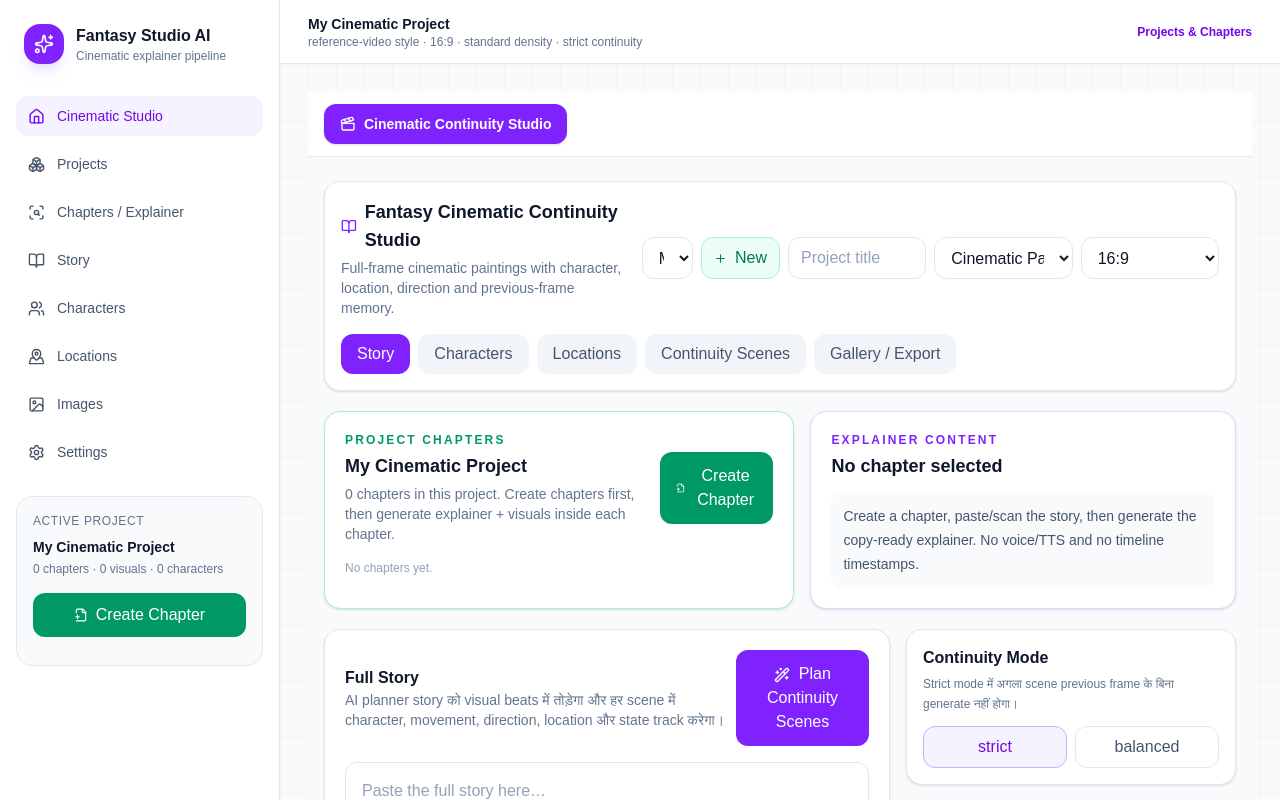
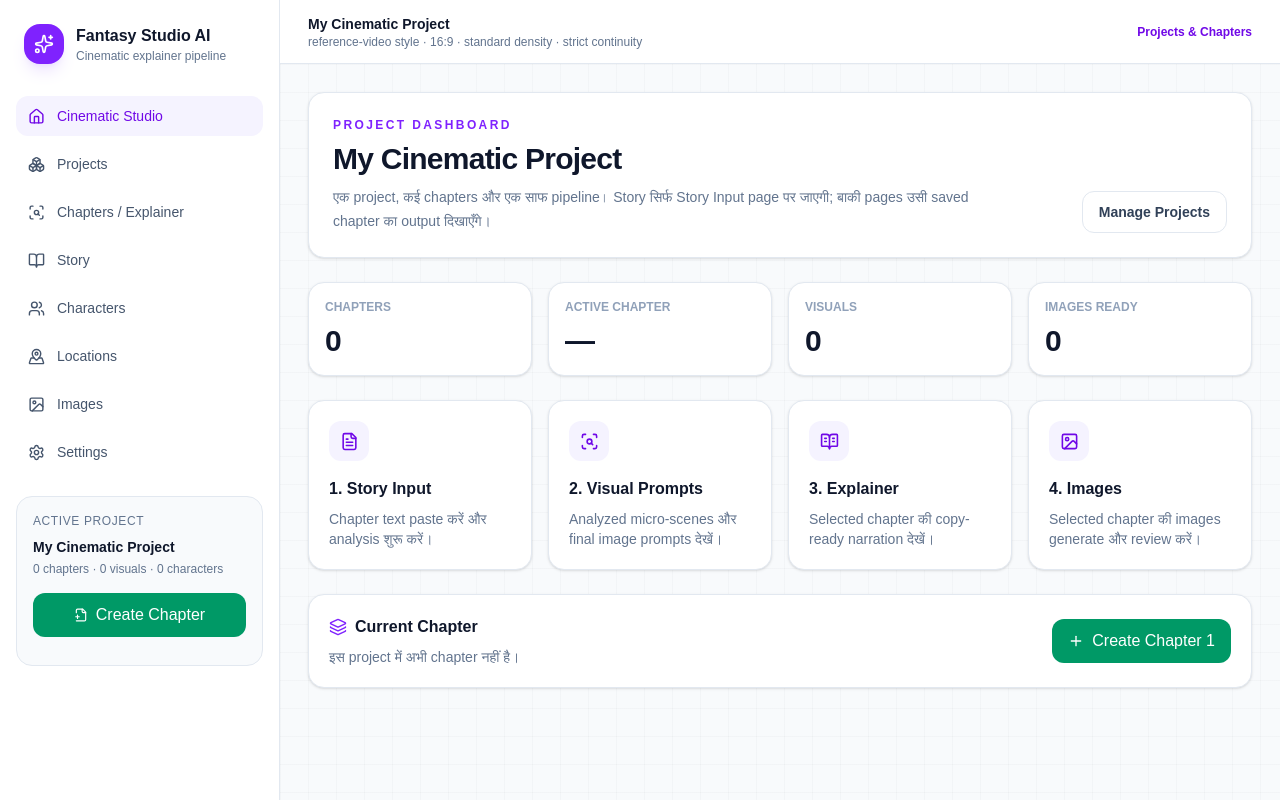
Before and after one commit to shuvinexofficial143-design/Fantasy-manga, a Next.js app: page / in a window 1280 px wide. Shown: the top 800 px of the page. Built offline with nearby package versions, Linux system fonts and the light colour scheme.

Commit message:
Replace home workspace with systematic project dashboard

```diff
--- a/app/page.tsx
+++ b/app/page.tsx
@@ -1,5 +1,66 @@
-import {FantasyStudioWorkspace} from "@/components/fantasy-studio-workspace";
+"use client";
+
+import Link from "next/link";
+import {BookOpenText,FileText,ImageIcon,Layers3,Plus,ScanSearch} from "lucide-react";
+import {useProject} from "@/components/project-provider";
+import {createDraftChapter,nextChapterNumber} from "@/lib/chapters";
 
 export default function HomePage(){
-  return <FantasyStudioWorkspace/>;
+  const {project,updateProject}=useProject();
+  const novel=project.novelImport||{novelTitle:"",locked:false,currentChapter:1,autoGenerate:false,chapters:[],errorLog:[]};
+  const chapters=novel.chapters||[];
+  const active=chapters.find((chapter)=>chapter.number===novel.currentChapter)||chapters[0];
+  const chapterImages=active?active.sceneIds.map((id)=>project.images.find((image)=>image.id===id)).filter(Boolean):[];
+  const generated=chapterImages.filter((image)=>image?.image).length;
+
+  const createChapter=()=>{
+    const number=nextChapterNumber(chapters);
+    const draft=createDraftChapter(number);
+    updateProject((item)=>({...item,novelImport:{...novel,currentChapter:number,chapters:[...chapters,draft]},updatedAt:new Date().toISOString()}));
+  };
+
+  const cards=[
+    {href:"/novel",label:"1. Story Input",description:"Chapter text paste करें और analysis शुरू करें।",icon:FileText},
+    {href:"/visuals",label:"2. Visual Prompts",description:"Analyzed micro-scenes और final image prompts देखें।",icon:ScanSearch},
+    {href:"/explainer",label:"3. Explainer",description:"Selected chapter की copy-ready narration देखें।",icon:BookOpenText},
+    {href:"/images",label:"4. Images",description:"Selected chapter की images generate और review करें।",icon:ImageIcon}
+  ] as const;
+
+  return <div className="mx-auto max-w-6xl space-y-6">
+    <section className="rounded-2xl border border-slate-200 bg-white p-6 shadow-sm">
+      <div className="flex flex-col gap-4 md:flex-row md:items-end md:justify-between">
+        <div>
+          <div className="text-xs font-black uppercase tracking-[.2em] text-violet-600">Project Dashboard</div>
+          <h1 className="mt-2 text-3xl font-black tracking-tight">{project.name}</h1>
+          <p className="mt-2 max-w-2xl text-sm leading-6 text-slate-500">एक project, कई chapters और एक साफ pipeline। Story सिर्फ Story Input page पर जाएगी; बाकी pages उसी saved chapter का output दिखाएँगे।</p>
+        </div>
+        <Link href="/projects" className="rounded-xl border border-slate-200 px-4 py-2.5 text-sm font-bold text-slate-700">Manage Projects</Link>
+      </div>
+    </section>
+
+    <section className="grid gap-4 md:grid-cols-4">
+      <div className="rounded-2xl border border-slate-200 bg-white p-4 shadow-sm"><div className="text-xs font-bold uppercase text-slate-400">Chapters</div><div className="mt-2 text-3xl font-black">{chapters.length}</div></div>
+      <div className="rounded-2xl border border-slate-200 bg-white p-4 shadow-sm"><div className="text-xs font-bold uppercase text-slate-400">Active Chapter</div><div className="mt-2 text-3xl font-black">{active?active.number:"—"}</div></div>
+      <div className="rounded-2xl border border-slate-200 bg-white p-4 shadow-sm"><div className="text-xs font-bold uppercase text-slate-400">Visuals</div><div className="mt-2 text-3xl font-black">{active?.sceneIds.length||0}</div></div>
+      <div className="rounded-2xl border border-slate-200 bg-white p-4 shadow-sm"><div className="text-xs font-bold uppercase text-slate-400">Images Ready</div><div className="mt-2 text-3xl font-black">{generated}</div></div>
+    </section>
+
+    <section className="grid gap-4 lg:grid-cols-4">
+      {cards.map(({href,label,description,icon:Icon})=><Link key={href} href={href} className="group rounded-2xl border border-slate-200 bg-white p-5 shadow-sm transition hover:-translate-y-0.5 hover:border-violet-300">
+        <div className="grid h-10 w-10 place-items-center rounded-xl bg-violet-50 text-violet-700"><Icon size={19}/></div>
+        <div className="mt-4 font-black text-slate-900">{label}</div>
+        <div className="mt-2 text-sm leading-5 text-slate-500">{description}</div>
+      </Link>)}
+    </section>
+
+    <section className="rounded-2xl border border-slate-200 bg-white p-5 shadow-sm">
+      <div className="flex flex-col gap-4 sm:flex-row sm:items-center sm:justify-between">
+        <div>
+          <div className="flex items-center gap-2 font-black"><Layers3 size={18} className="text-violet-600"/> Current Chapter</div>
+          <div className="mt-2 text-sm text-slate-500">{active?"Chapter "+active.number+" · "+(active.title||"Untitled")+" · "+active.status:"इस project में अभी chapter नहीं है।"}</div>
+        </div>
+        {active?<Link href="/novel" className="rounded-xl bg-violet-600 px-4 py-2.5 text-sm font-bold text-white">Open Story Input</Link>:<button onClick={createChapter} className="inline-flex items-center justify-center gap-2 rounded-xl bg-emerald-600 px-4 py-2.5 text-sm font-bold text-white"><Plus size={16}/> Create Chapter 1</button>}
+      </div>
+    </section>
+  </div>;
 }
```
